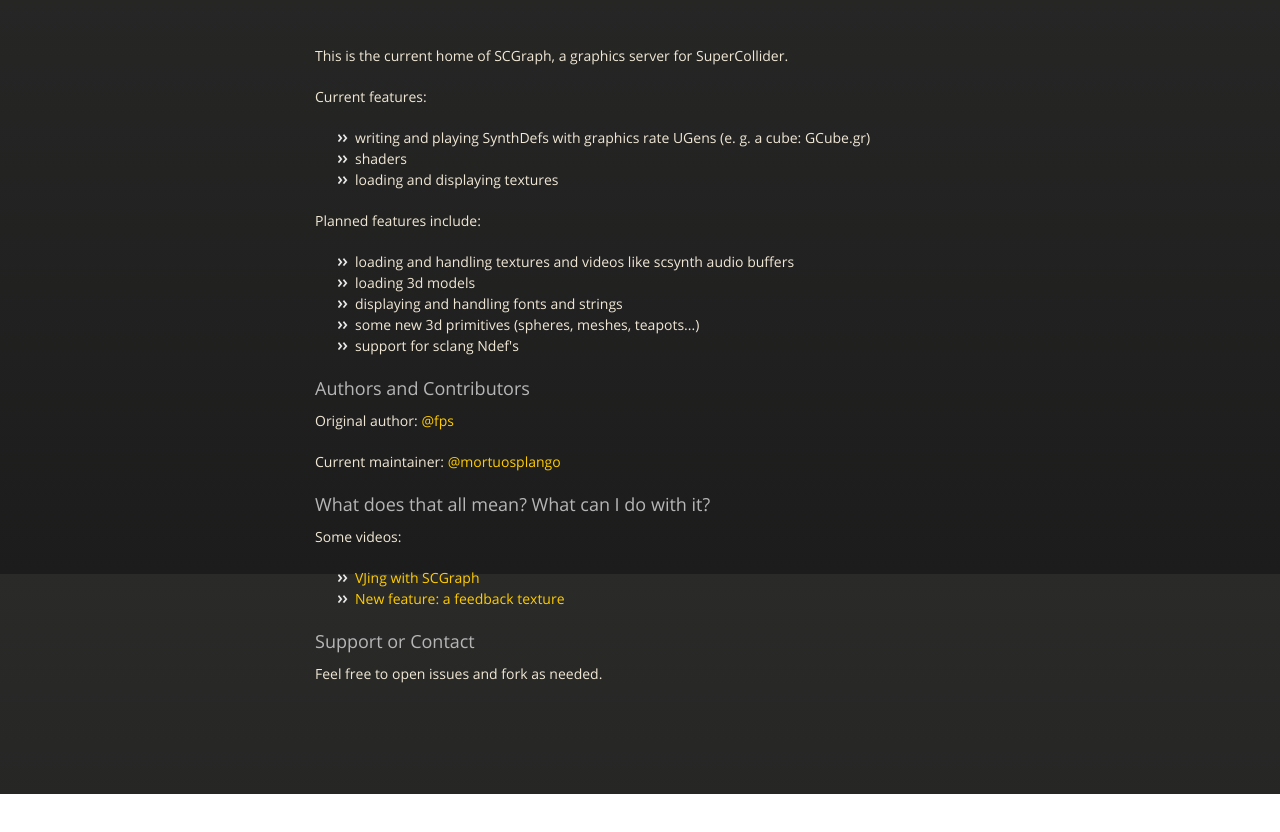
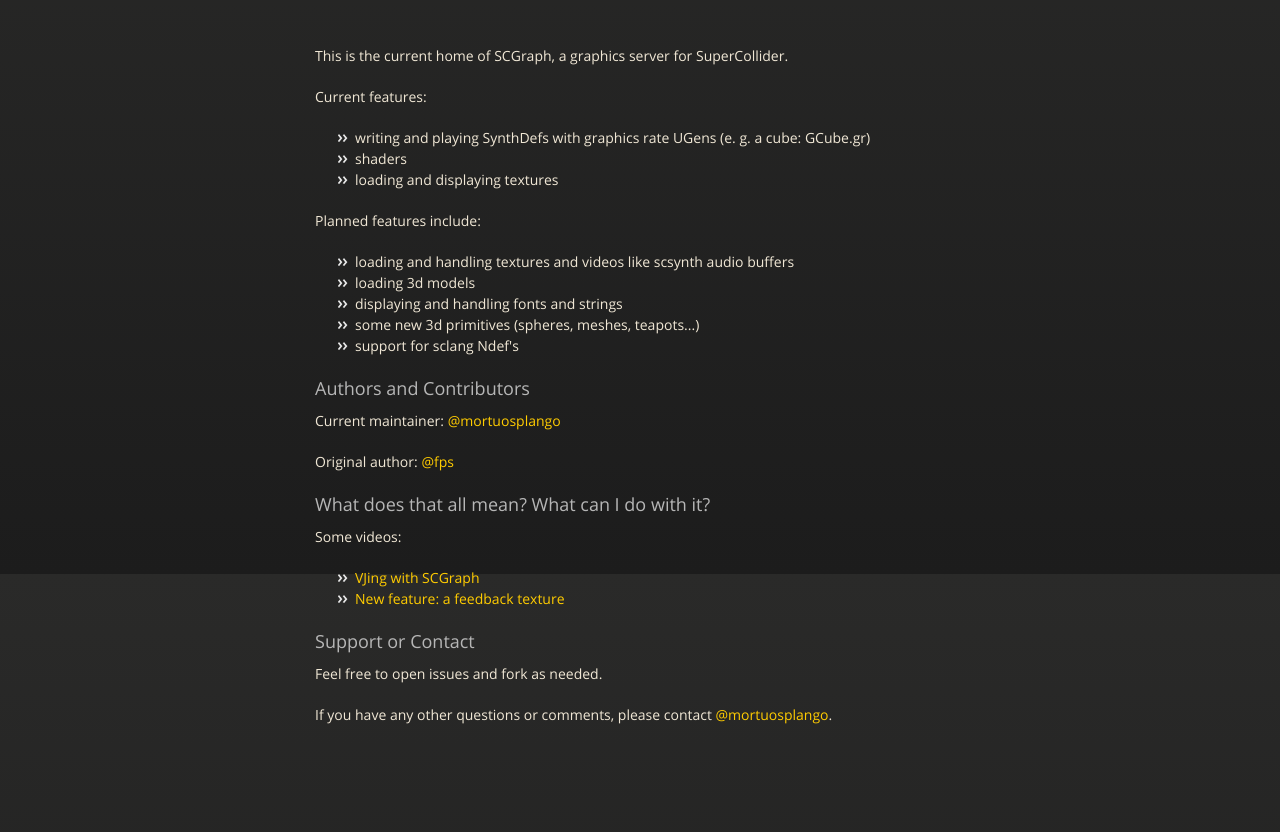
Before and after one commit to scgraph/scgraph.github.com, a plain HTML site: page index.html in a window 1280 px wide. Shown: the part 226-1058 px from the top of the page. Before the commit the page ends 1020 px from the top, so only its background shows below. Drawn offline with nearby package versions, Linux system fonts and the light colour scheme.

Commit message:
Make point of contact clearer

```diff
--- a/index.html
+++ b/index.html
@@ -56,9 +56,9 @@
 <li>support for sclang Ndef's </li>
 </ul><h3>Authors and Contributors</h3>
 
+<p>Current maintainer: <a href="https://github.com/mortuosplango" class="user-mention">@mortuosplango</a></p>
+
 <p>Original author: <a href="https://github.com/fps" class="user-mention">@fps</a></p>
-
-<p>Current maintainer: <a href="https://github.com/mortuosplango" class="user-mention">@mortuosplango</a></p>
 
 <h3>What does that all mean? What can I do with it?</h3>
 
@@ -69,7 +69,8 @@
 <li><a href="https://www.youtube.com/watch?v=4JGNwZLieQU">New feature: a feedback texture</a></li>
 </ul><h3>Support or Contact</h3>
 
-<p>Feel free to open issues and fork as needed. </p>
+        <p>Feel free to open issues and fork as needed. </p>
+        <p>If you have any other questions or comments, please contact <a href="https://github.com/mortuosplango" class="user-mention">@mortuosplango</a>.</p>
 </section>
 
     </div>
```
